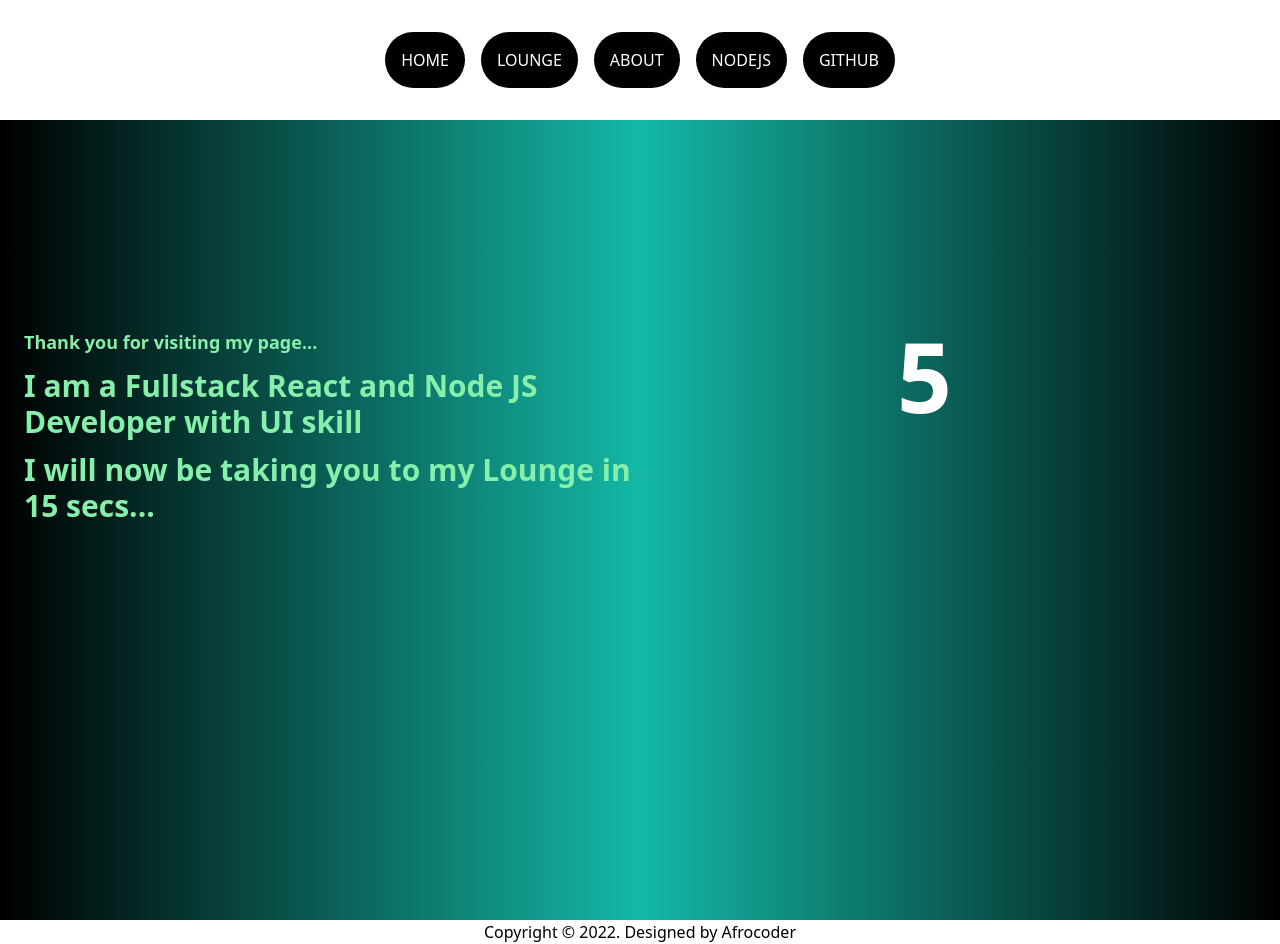
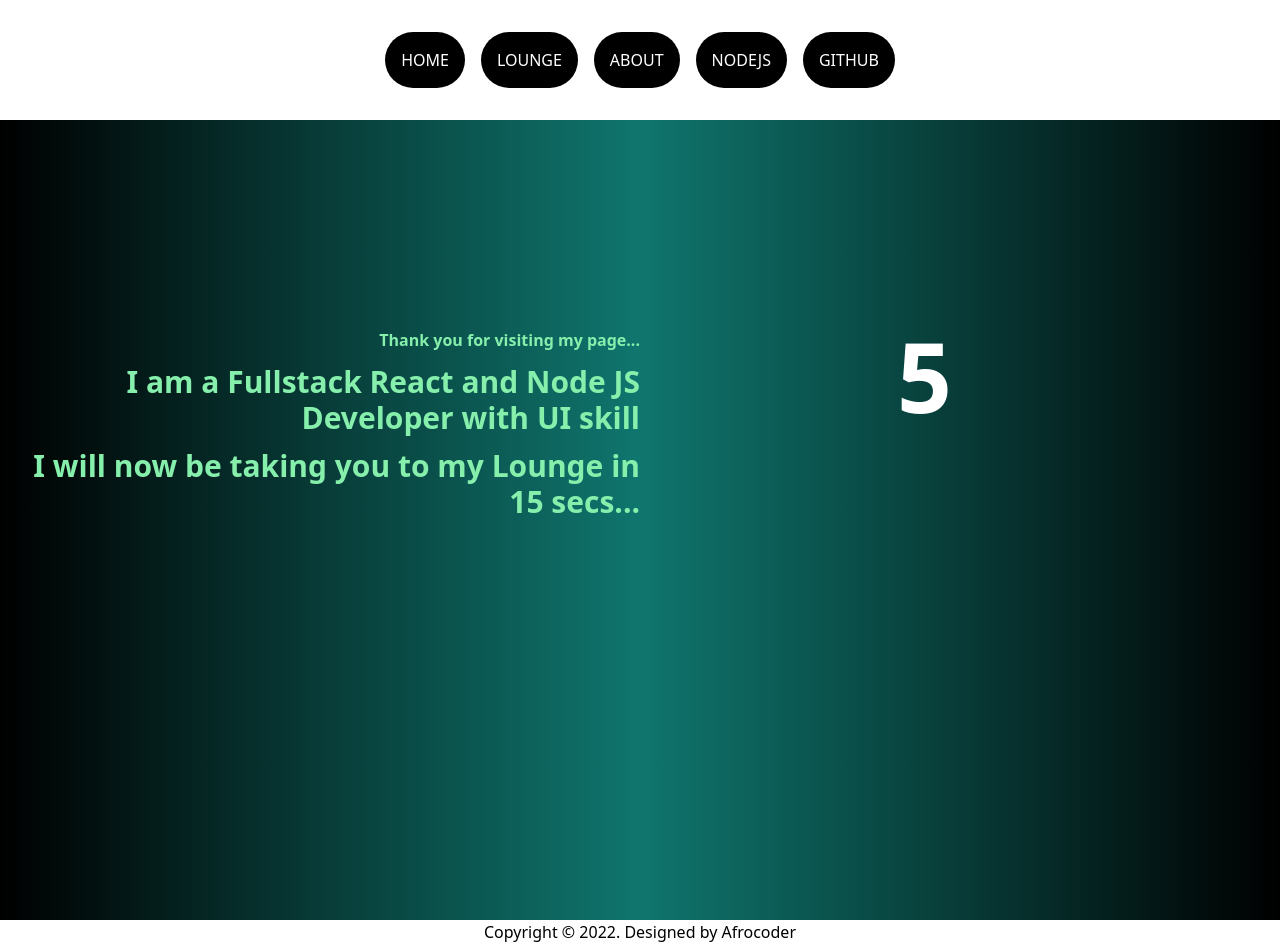
Before and after one commit to eleshinlomo/frontend-react-with-ui, a Next.js app: page / in a window 1280 px wide. Built offline with nearby package versions, Linux system fonts and the light colour scheme.

Commit message:
Update index.js
Front page updated.

```diff
--- a/pages/index.js
+++ b/pages/index.js
@@ -37,25 +37,25 @@ export default function Home() {
 
         {/* ROW */}
 
-        <div class=' grid grid-cols-2 h-screen bg-gradient-to-r  from-black via-teal-500 to-black  hover:bg-pink-500'>
+        <div class=' grid grid-cols-2 h-screen bg-gradient-to-r  from-black via-teal-700 to-black  hover:bg-pink-500'>
 
 
 
         {/* COLUMN-1 */}
 
-       <div className='columns-1 col-span-1  text-start  text-green-300 font-bold text-base mt-20 md:mt-52 lg:mt-52 space-y-3 ml-6 '>
+       <div className='columns-1 col-span-1 md:col-span-1 lg:col-span-1 text-start md:text-end lg:text-end  text-green-300 font-bold text-base mt-32 md:mt-52 items-center lg:mt-52 space-y-3 ml-3 md:ml-6 lg:ml-6 '>
 
-        <p class='text-lg hover:text-blue-700'>Thank you for visiting my page...</p>
+        <p class=' hover:text-blue-700'>Thank you for visiting my page...</p>
 
-<p class='text-lg md:text-2xl lg:text-3xl  hover:text-red-500'>I am a Fullstack React and Node JS Developer with UI skill</p>
+<p class=' md:text-2xl lg:text-3xl  hover:text-red-500'>I am a Fullstack React and Node JS Developer with UI skill</p>
 
-<p class=' text-lg md:text-2xl lg:text-3xl hover:text-pink-400'>I will now be taking you to my Lounge in 15 secs... </p>
+<p class='  md:text-2xl lg:text-3xl hover:text-pink-400'>I will now be taking you to my Lounge in 15 secs... </p>
 </div>
 
 
 {/* COLUMN 2 */}
 
-<div class="columns-2 text-end font-bold  mt-52">
+<div class="columns-2 col-span-1 md:col-span-1 lg:col-span-1 text-end md:text-end lg:text-end font-bold  mt-32 md:mt-52 lg:52">
 
     <p class='  hover:bg-blue-600 text-white text-8xl '>{count}</p>
 
```
